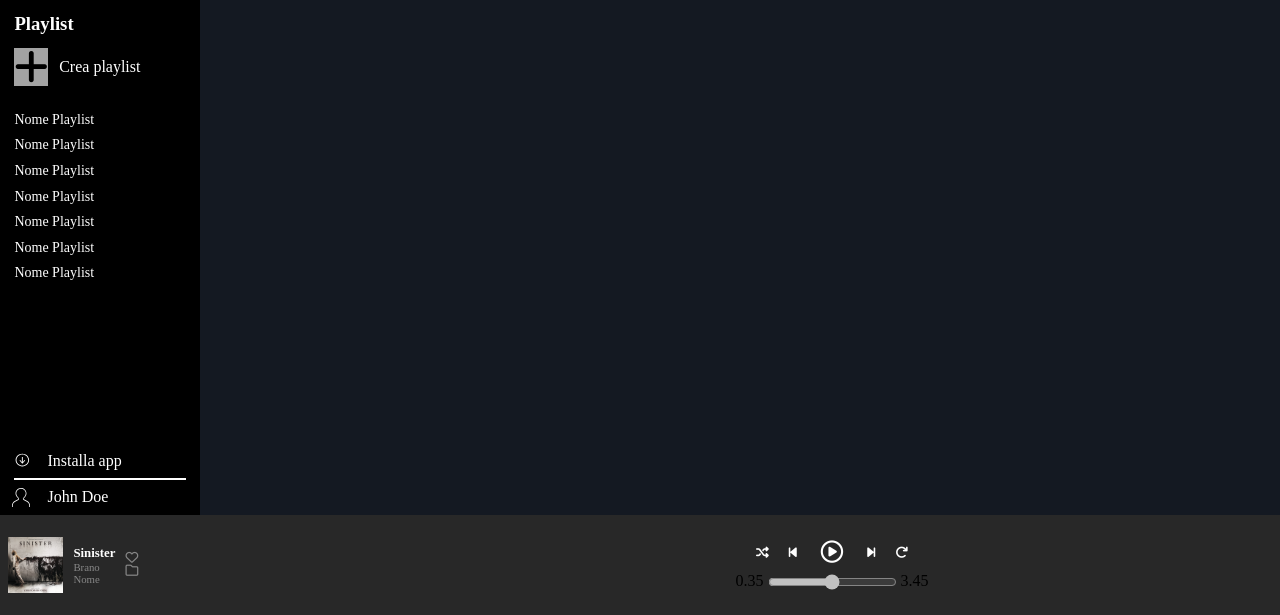
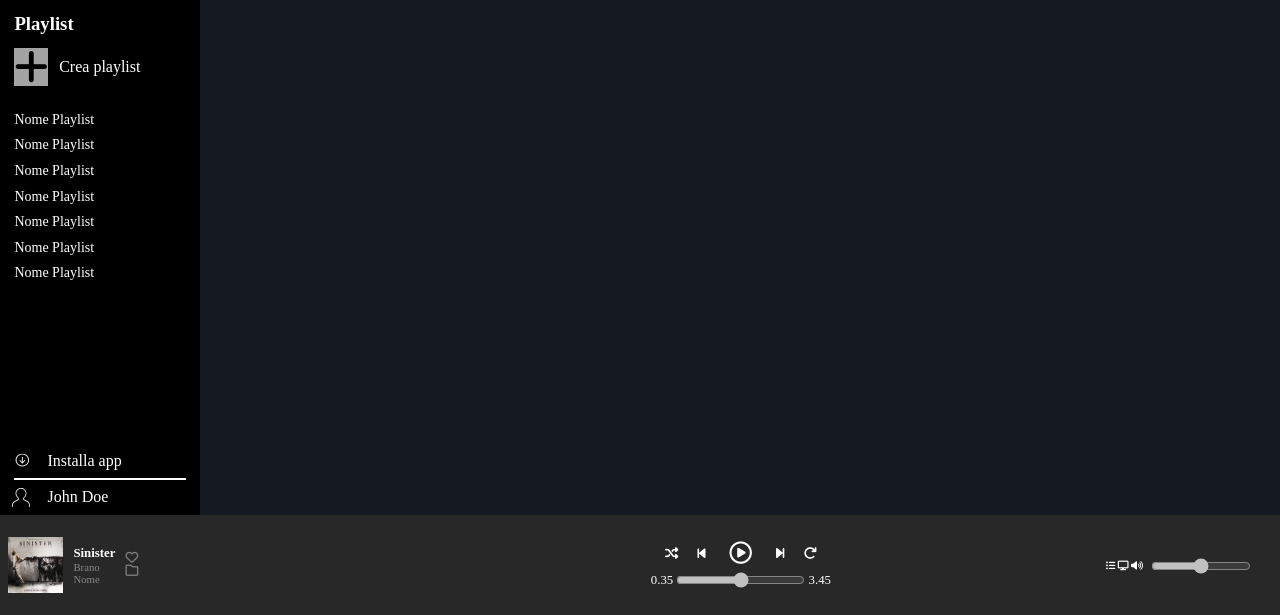
Before and after one commit to federicodececco/html-css-spotifyweb, a plain HTML site: page index.html in a window 1280 px wide. Shown: the part 205-820 px from the top of the page. Drawn offline with Linux system fonts and the light colour scheme.

Commit message:
add:volume section

```diff
--- a/css/style.css
+++ b/css/style.css
@@ -151,6 +151,7 @@ footer {
   align-items: center;
   display: flex;
   justify-content: space-between;
+  color: white;
 }
 footer img {
   width: 100%;
@@ -189,6 +190,7 @@ footer img {
   flex-direction: column;
   align-items: center;
   gap: 0.5rem;
+  font-size: 0.8rem;
 }
 .command > div:first-of-type {
   display: flex;
@@ -197,13 +199,31 @@ footer img {
 }
 .command i {
   padding: 0 0.5rem;
-  font-size: 0.8rem;
+
   color: white;
 }
 .command > div > div:nth-of-type(2) i {
   font-size: 1.4rem;
 }
-
+/* volume section */
+.volume {
+  padding: 0 0.5rem;
+  max-width: 30%;
+  display: flex;
+  gap: 5%;
+  color: white;
+  align-items: center;
+}
+.volume > div:first-of-type {
+  max-width: 35%;
+  font-size: 0.6rem;
+}
+.volume > div:last-of-type {
+  max-width: 60%;
+}
+.volume .minutage {
+  max-width: 100%;
+}
 /*---------------------------
 
   responsive
--- a/index.html
+++ b/index.html
@@ -113,7 +113,16 @@
         </div>
       </section>
       <!-- volume section -->
-      <section class="volume"></section>
+      <section class="volume">
+        <div>
+          <i class="fa-solid fa-list-ul"></i>
+          <i class="fa-solid fa-display"></i>
+          <i class="fa-solid fa-volume-high"></i>
+        </div>
+        <div>
+          <input type="range" class="minutage"/>
+        </div>
+      </section>
     </footer>
   </body>
 </html>
```
